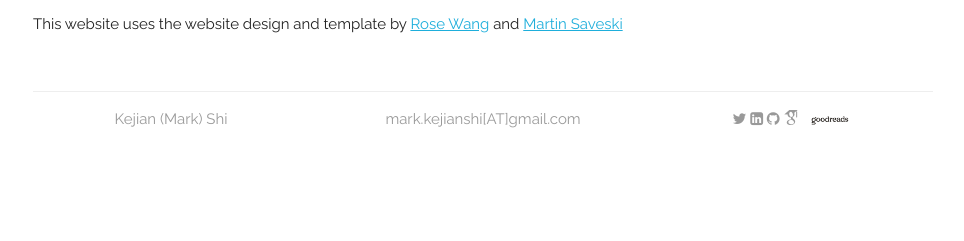
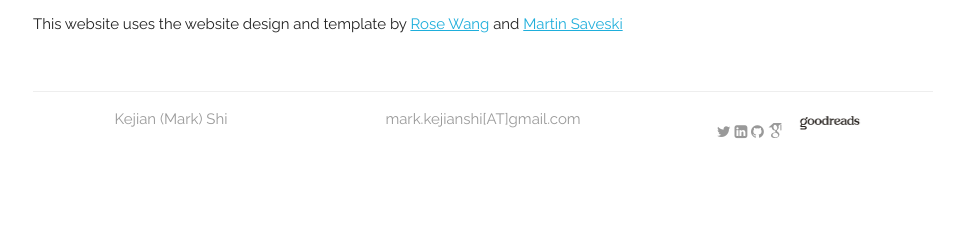
Before and after one commit to shi-kejian/shi-kejian.github.io, a Jekyll site: the page built from index.html, in a window 1280 px wide. Shown: the part 1184-1425 px from the top of the page, without its empty margins (157-1121 px from the left). Built offline with Jekyll 4.4.1, drawn with Linux system fonts in a browser that asks for light colours; some web fonts are replaced.

Commit message:
Update default.html

```diff
--- a/_layouts/default.html
+++ b/_layouts/default.html
@@ -148,7 +148,7 @@
             <i class="ai ai-google-scholar ai-lg" aria-hidden="true"></i>
           </span>
           <span onclick="window.open('{{ site.data.main_info.goodreads }}')" style="cursor: pointer">
-            <img src="{{ site.baseurl }}/assets/icons/goodreads.png" style="height: 18px; width: auto; display: inline-block; vertical-align: middle; margin: 0 4px;" alt="Goodreads">
+            <img src="{{ site.baseurl }}/assets/icons/goodreads.png" style="height: 30px; width: auto; display: inline-block; vertical-align: left; margin: 0 4px;" alt="Goodreads">
           </span>
         </div>
       </div>
```
